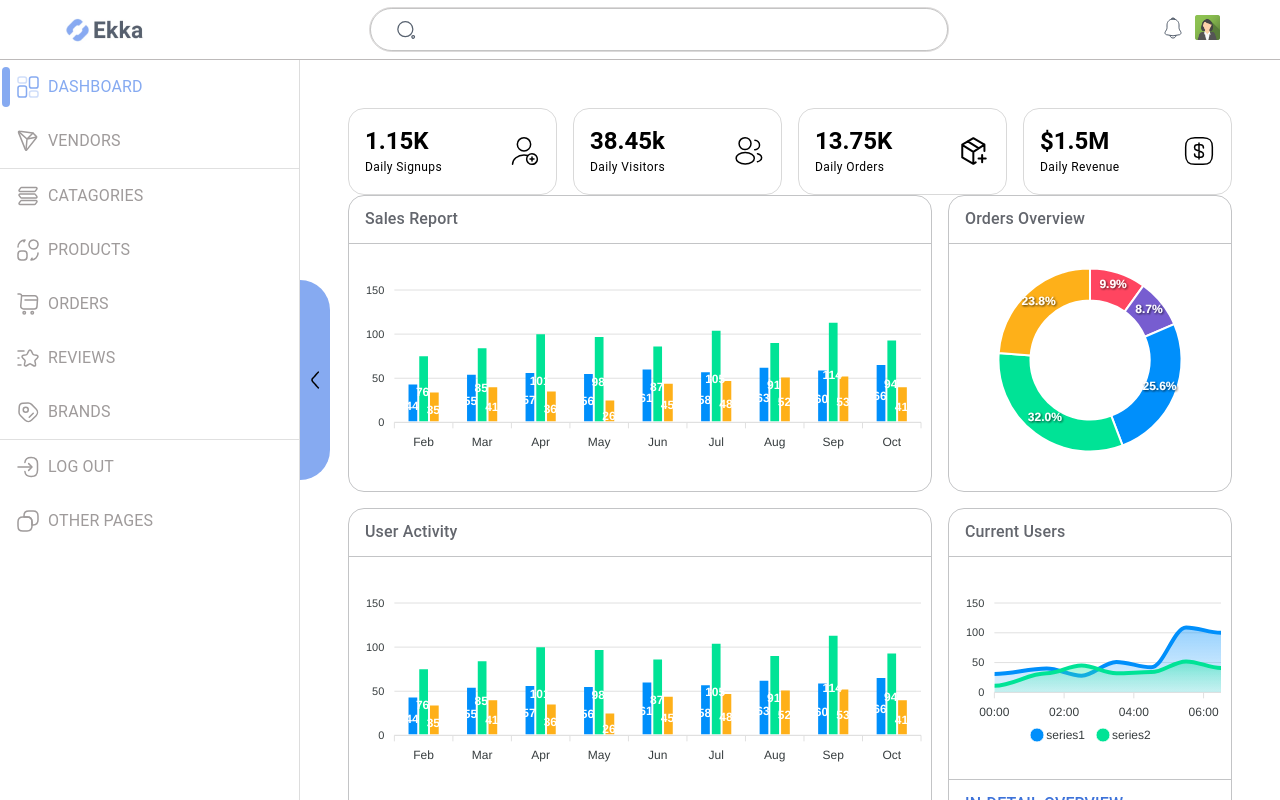
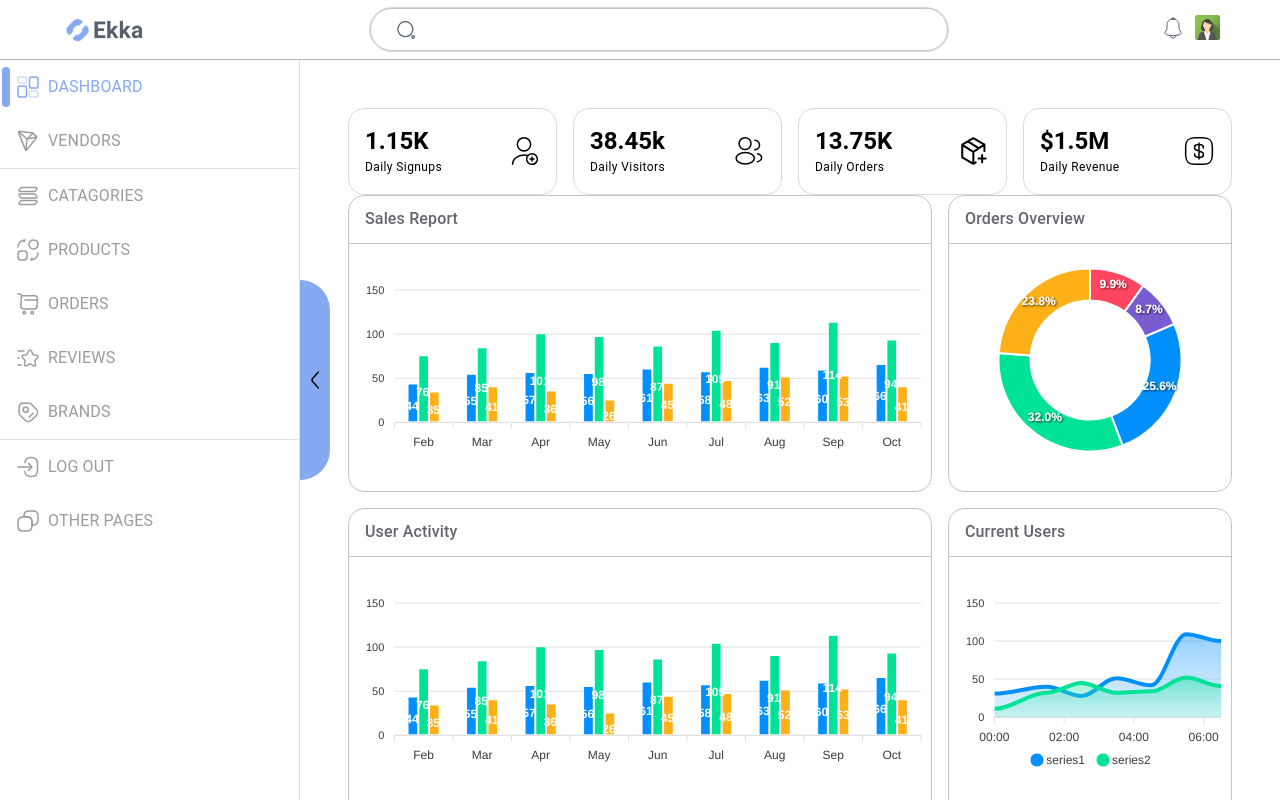
Before and after one commit to abidali671/e-store-dashboard, a React (Create React App) app: page /dashboard in a window 1280 px wide. Built offline with nearby package versions, Linux system fonts and the light colour scheme.

Commit message:
update area chart component

```diff
--- a/src/components/charts/area.tsx
+++ /dev/null
@@ -1,60 +0,0 @@
-import React, { useState } from 'react';
-import Chart from 'react-apexcharts';
-import { ApexOptions } from 'apexcharts';
-
-interface userDataT {
-	userData: any;
-}
-const AreaChart = ({ userData }: userDataT) => {
-	const [option] = useState<ApexOptions>({
-		chart: {
-			// height: 350,
-			type: 'area',
-			toolbar: {
-				show: false,
-				tools: {
-					download: false,
-				},
-			},
-		},
-		dataLabels: {
-			enabled: false,
-		},
-		stroke: {
-			curve: 'smooth',
-		},
-		xaxis: {
-			type: 'datetime',
-			categories: [
-				'2018-09-19T00:00:00.000Z',
-				'2018-09-19T01:30:00.000Z',
-				'2018-09-19T02:30:00.000Z',
-				'2018-09-19T03:30:00.000Z',
-				'2018-09-19T04:30:00.000Z',
-				'2018-09-19T05:30:00.000Z',
-				'2018-09-19T06:30:00.000Z',
-			],
-		},
-		tooltip: {
-			enabled: true,
-		},
-	});
-
-	return (
-		<div className='app'>
-			<div className='row'>
-				<div className='mixed-chart'>
-					<Chart
-						options={option}
-						type='area'
-						width='100%'
-						// height='100%'
-						series={userData.map((data: number) => data)}
-					/>
-				</div>
-			</div>
-		</div>
-	);
-};
-
-export default AreaChart;
--- /dev/null
+++ b/src/components/charts/area_chart.tsx
@@ -0,0 +1,47 @@
+import React, { useState } from 'react';
+import Chart from 'react-apexcharts';
+import { ApexOptions } from 'apexcharts';
+
+interface AreaChartProps {
+	series: { name: string; data: number[] }[];
+}
+
+const AreaChart: React.FC<AreaChartProps> = ({ series }) => {
+	const [option] = useState<ApexOptions>({
+		chart: {
+			// height: 350,
+			type: 'area',
+			toolbar: {
+				show: false,
+				tools: {
+					download: false,
+				},
+			},
+		},
+		dataLabels: {
+			enabled: false,
+		},
+		stroke: {
+			curve: 'smooth',
+		},
+		xaxis: {
+			type: 'datetime',
+			categories: [
+				'2018-09-19T00:00:00.000Z',
+				'2018-09-19T01:30:00.000Z',
+				'2018-09-19T02:30:00.000Z',
+				'2018-09-19T03:30:00.000Z',
+				'2018-09-19T04:30:00.000Z',
+				'2018-09-19T05:30:00.000Z',
+				'2018-09-19T06:30:00.000Z',
+			],
+		},
+		tooltip: {
+			enabled: true,
+		},
+	});
+
+	return <Chart options={option} type='area' width='100%' height={200} series={series} />;
+};
+
+export default AreaChart;
--- a/src/components/index.ts
+++ b/src/components/index.ts
@@ -10,6 +10,6 @@ export { default as RowTable } from './rowTable';
 export { default as Sidebar } from './sidebar';
 
 // Charts
-export { default as AreaChart } from './charts/area';
+export { default as AreaChart } from './charts/area_chart';
 export { default as BarChart } from './charts/bar_chart';
 export { default as DonutChart } from './charts/donut_chart';
--- a/src/pages/dashboard/index.tsx
+++ b/src/pages/dashboard/index.tsx
@@ -43,7 +43,7 @@ const Dashboard: React.FC = () => {
 				</Grid>
 				<Grid item xs={4}>
 					<Card title='Current Users' footer='IN-DETAIL OVERVIEW'>
-						<AreaChart userData={CURRENT_USERS} />
+						<AreaChart series={CURRENT_USERS} />
 					</Card>
 				</Grid>
 			</Grid>
```
